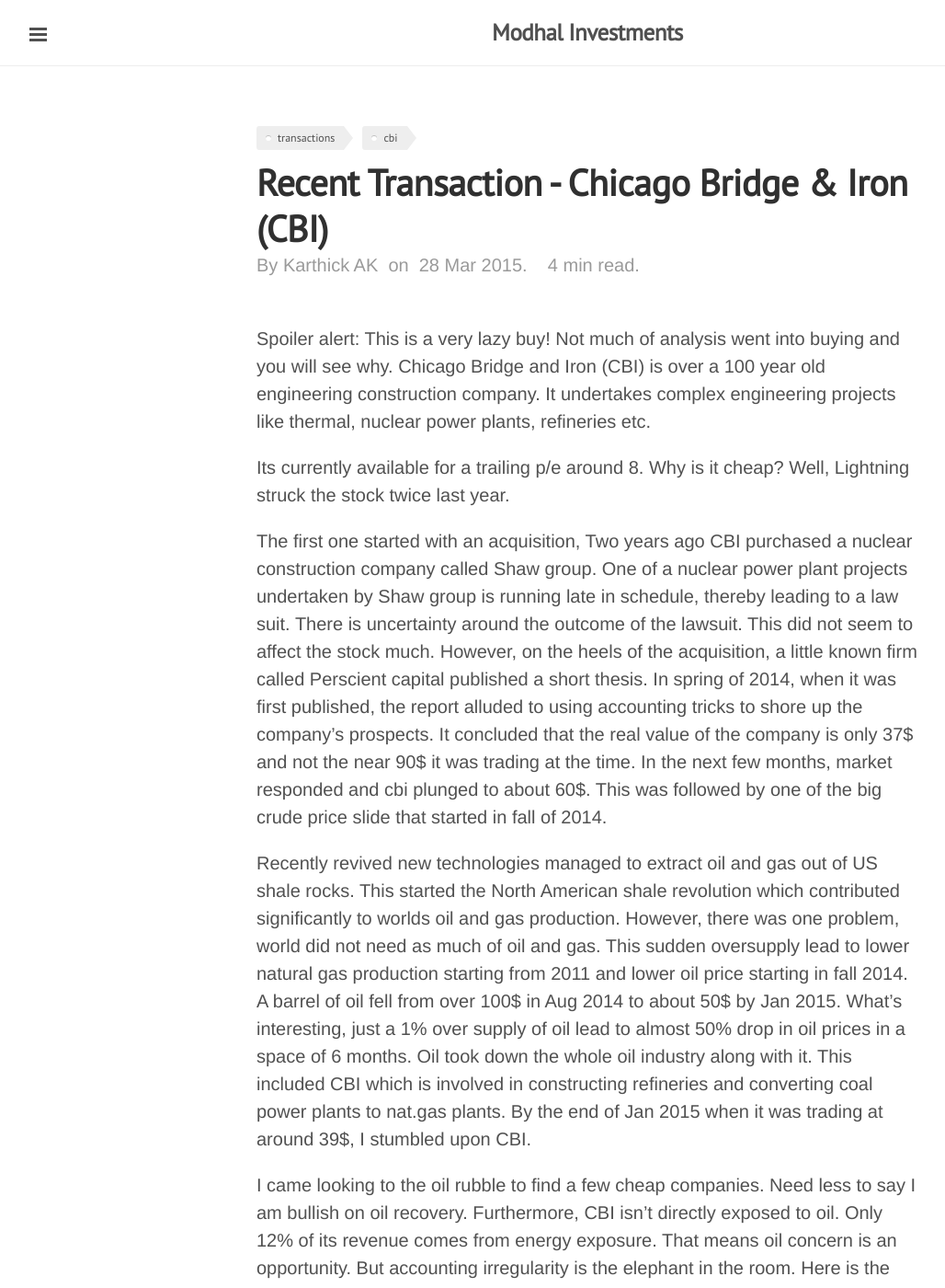
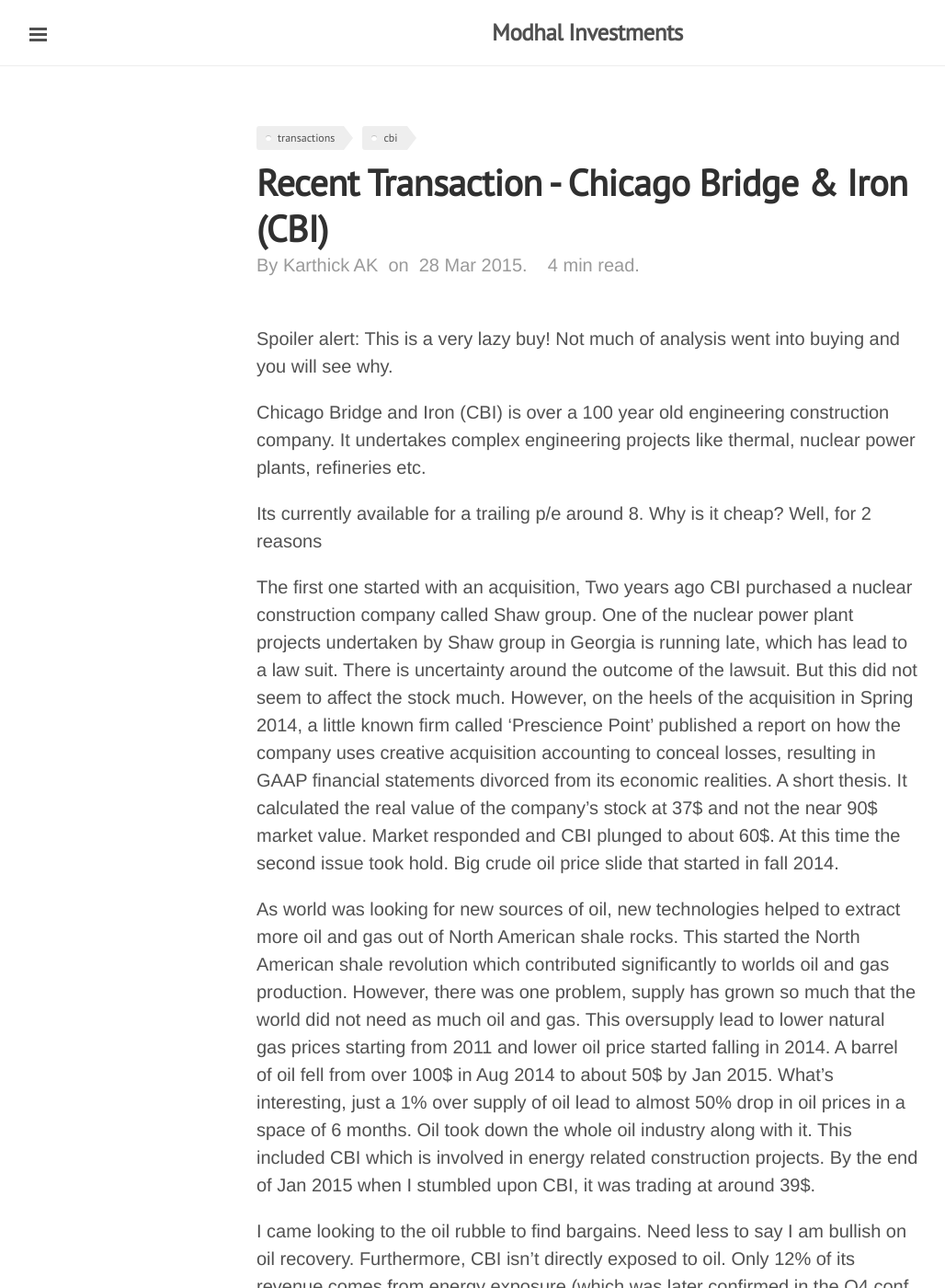
Before and after one commit to gitforwork2/gitforwork.github.io, a Jekyll site: the page built from _posts/2015-03-28-stock-chicago-bridge-iron.md, in a window 1280 px wide and 1400 px high. Shown: the whole window at 92% size, without its empty margins (1-1029 px from the left). Built offline with Jekyll 4.4.1, drawn with Linux system fonts in a browser that asks for light colours; Markdown is read by kramdown in place of the engine named in the settings; some of the changed text lies outside the part shown.

Commit message:
CBI purchase blog - update

```diff
--- a/_posts/2015-03-28-stock-chicago-bridge-iron.md
+++ b/_posts/2015-03-28-stock-chicago-bridge-iron.md
@@ -7,37 +7,41 @@
 ---
 
 Spoiler alert: This is a very lazy buy! Not much of analysis went into buying and you will see why.
+
 Chicago Bridge and Iron (CBI) is over a 100 year old engineering construction company. It undertakes complex engineering projects like thermal,
 nuclear power plants, refineries etc.
 
-Its currently available for a trailing p/e around 8. Why is it cheap?
-Well, Lightning struck the stock twice last year.
+Its currently available for a trailing p/e around 8. Why is it cheap? Well, for 2 reasons
 
 The first one started with an acquisition,
-Two years ago CBI purchased a nuclear construction company called Shaw group. One of a nuclear power plant projects undertaken by Shaw group
-is running late in schedule, thereby leading to a law suit. There is uncertainty around the outcome of the lawsuit. This did not seem to affect the stock much.
-However, on the heels of the acquisition, a little known firm called Perscient capital published a short thesis. In spring of 2014, when it was first
-published, the report alluded to using accounting tricks to shore up the company's prospects. It concluded that the real value of the company is only 37$
-and not the near 90$ it was trading at the time. In the next few months, market responded and cbi plunged to about 60$.
-This was followed by one of the big crude price slide that started in fall of 2014.
+Two years ago CBI purchased a nuclear construction company called Shaw group. One of the nuclear power plant projects undertaken by Shaw group in Georgia
+is running late, which has lead to a law suit. There is uncertainty around the outcome of the lawsuit. But this did not seem to affect the stock much.
+However, on the heels of the acquisition in Spring 2014, a little known firm called 'Prescience Point' published a report on how the
+company uses creative acquisition accounting to conceal losses, resulting in GAAP financial statements divorced from its economic realities. A short thesis.
+It calculated the real value of the company's stock at 37$ and not the near 90$ market value. Market responded and CBI plunged to about 60$.
+At this time the second issue took hold. Big crude oil price slide that started in fall 2014.
 
-Recently revived new technologies managed to extract oil and gas out of US shale rocks.
+As world was looking for new sources of oil, new technologies helped to extract more oil and gas out of North American shale rocks.
 This started the North American shale revolution which contributed significantly to worlds oil and gas production. However, there was one problem,
-world did not need as much of oil and gas. This sudden oversupply lead to lower natural gas production starting from 2011 and  lower oil price starting
-in fall 2014. A barrel of oil fell from over 100$ in Aug 2014 to about 50$ by Jan 2015. What's interesting, just a 1% over supply of oil lead to almost
- 50% drop in oil prices in a space of 6 months. Oil took down the whole oil industry along with it. This included CBI which is involved in constructing
- refineries and converting coal power plants to nat.gas plants. By the end of Jan 2015 when it was trading at around 39$, I stumbled upon CBI.
+ supply has grown so much that the world did not need as much oil and gas. This oversupply lead to lower natural gas prices starting from 2011 and
+  lower oil price started falling in 2014. A barrel of oil fell from over 100$ in Aug 2014 to about 50$ by Jan 2015. What's interesting,
+  just a 1% over supply of oil lead to almost 50% drop in oil prices in a space of 6 months. Oil took down the whole oil industry along with it.
+  This included CBI which is involved in energy related construction projects. By the end of Jan 2015 when I stumbled upon CBI, it was trading at around 39$.
 
-I came looking to the oil rubble to find a few cheap companies. Need less to say I am bullish on oil recovery. Furthermore, CBI isn't directly exposed to oil.
- Only 12% of its revenue comes from energy exposure. That means oil concern is an opportunity. But accounting irregularity is the elephant in the room.
- Here is the twist, Berkshire opened a position somewhere before the short thesis. And subsequently after the release of short thesis, they loaded up more.
- People speculate, this is not a Warren Buffet buy, but one of his managers, nevertheless its a strong statement against the short thesis. Then, I noticed another
-  important information that David Einhorn has opened in a stake in Q42014. He is a investor known for his due diligence on company accounts.
-  You don't need any more endorsements. But as an icing on the cake, the original short thesis alluded to a fair value of 37$. With current stock price at $39
-  its close to their fair value estimate. It appeared a no-brainer to me. I did not even feel the need to look at the income statements or balance sheets.
-  With the shale boom, US coal plants are getting converted to nat.gas. Nuclear plants are decommissioned. The abundance of nat.gas has triggered export
-  facilities construction along the gulf coast. Refineries along the gulf coast are equipped to handle north american light crude. All these are
-  open new opportunities for CBI. With accounting and valuation not a concern, David Einhorn and Berkshire (9.9% stake) have voted with their money.
-  Shale revolution appears to be an ally and not an enemy to CBI.
+I came looking to the oil rubble to find bargains. Need less to say I am bullish on oil recovery. Furthermore, CBI isn't directly exposed to oil.
+ Only 12% of its revenue comes from energy exposure (which was later confirmed in the Q4 conf call). That means plunge created by oil oversupply is an opportunity.
+ But accounting irregularity is still the elephant in the room.
+ Here is the twist, Berkshire opened a position somewhere before the short report was published. And subsequently after the release of short thesis,
+ they loaded up more. People speculate, this is not a direct Warren Buffet buy, but one of his managers, nevertheless its a strong vote of confidence (9.9% of
+ CBI as of Q4 2014).
+  Then, I noticed another important information that David Einhorn too has opened a small stake in Q42014. He is a investor known for his due diligence on
+  record books. You don't need any more endorsements about accounting concerns. But as an icing on the cake, the current stock price of 39$ is close to the
+   fair value estimated by short report of 37$.
 
-  Opened a position at 41.63$ on Feb 17 2015 for a time horizon of 5 years.
+  At this point, it appeared a no-brainer to me. I did not even feel the need to look at the income statements or balance sheets.
+  With the shale boom, US coal plants are getting converted to NatGas. Nuclear plants are decommissioned. The abundance of US NatGas has triggered export
+  facilities construction along the gulf coast. Refineries along the gulf coast are getting equipped to handle North American light crude. All these are
+  potential opportunities to CBI. With accounting and valuation not a concern, David Einhorn and Berkshire (9.9% stake) have voted with their money.
+  Shale revolution appears to be an ally and not an enemy to CBI as perceived by the market.
+
+  Opened a position at 41.63$ on Feb 17 2015 for a time horizon of 5 years or longer.
```
